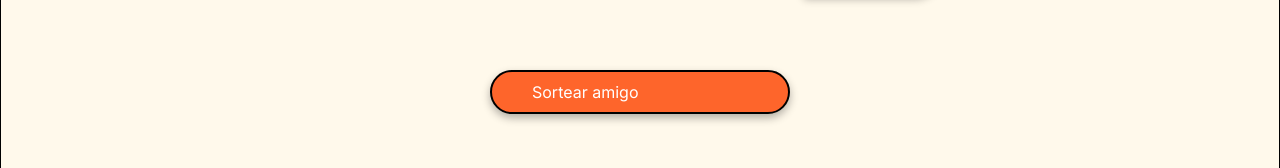
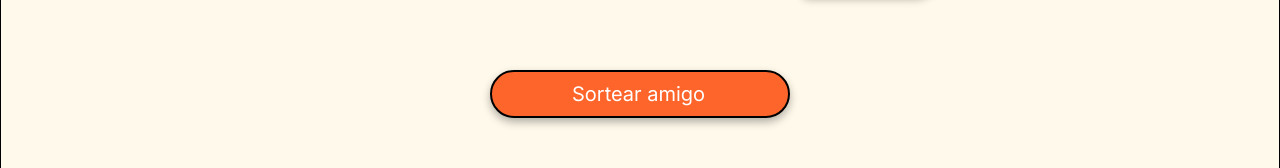
Before and after one commit to FelipeSouza90/amigo-secreto, a plain HTML site: page index.html in a window 1280 px wide. Shown: the part 484-652 px from the top of the page. Drawn offline with Linux system fonts and the light colour scheme.

Commit message:
Update style.css

```diff
--- a/style.css
+++ b/style.css
@@ -147,10 +147,10 @@ ul {
     display: flex;
     align-items: center;
     width: 100%;
-    padding: 10px 40px;
+    padding: 10px 80px;
     color: var(--color-white);
     background-color: var(--color-button);
-    font-size: 16px;
+    font-size: 20px;
 }
 
 .button-draw img {
```
